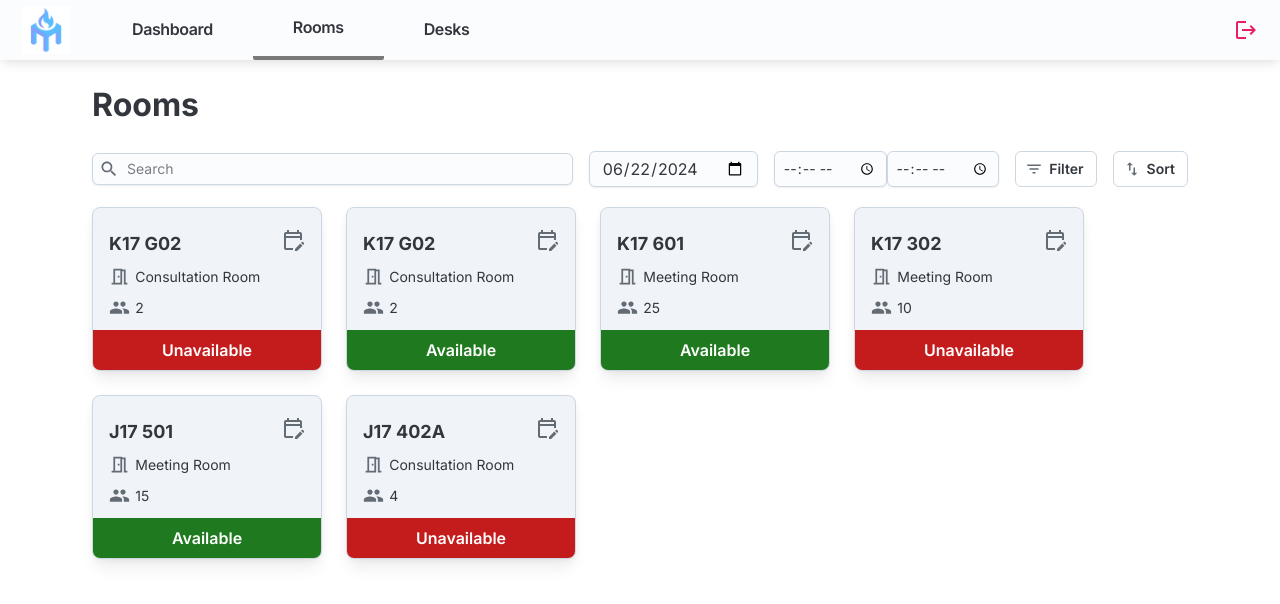
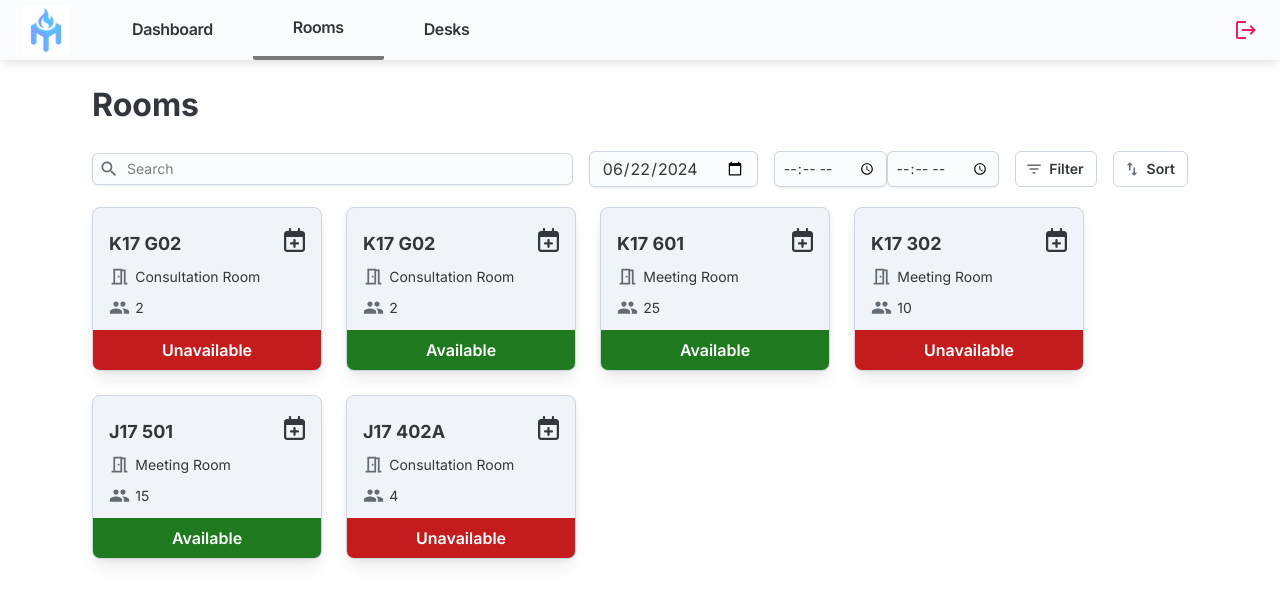
Before and after one commit to unsw-cse-comp99-3900/capstone-project-3900h13bfrancophiles, a Next.js app in the folder frontend/: page /rooms in a window 1280 px wide. Shown: the top 604 px of the page. Built offline with nearby package versions, Linux system fonts and the light colour scheme.

Commit message:
Cal plus icon

```diff
--- a/frontend/app/(pages)/layout.tsx
+++ b/frontend/app/(pages)/layout.tsx
@@ -3,6 +3,9 @@ import NavBar from '@/app/components/NavBar';
 import MobileNavBar from '@/app/components/MobileNavBar';
 import React from 'react';
 import {Stack} from "@mui/joy";
+import '@fortawesome/fontawesome-svg-core/styles.css';
+import { config } from '@fortawesome/fontawesome-svg-core';
+config.autoAddCss = false;
 
 export default function Layout({ children }: Readonly<{
   children: React.ReactNode;
--- a/frontend/app/components/roomCard.tsx
+++ b/frontend/app/components/roomCard.tsx
@@ -4,7 +4,9 @@ import * as React from "react";
 import {Card, CardContent, CardOverflow, Stack, Typography } from "@mui/joy";
 import PeopleIcon from "@mui/icons-material/People";
 import MeetingRoomOutlinedIcon from "@mui/icons-material/MeetingRoomOutlined";
-import EditCalendarOutlinedIcon from "@mui/icons-material/EditCalendarOutlined";
+import { FontAwesomeIcon } from "@fortawesome/react-fontawesome";
+import { faCalendarPlus } from '@fortawesome/free-regular-svg-icons'
+
 
 export type RoomData = {
   id: string;
@@ -38,7 +40,7 @@ export default function RoomCard({ room }: RoomCardProps) {
             <Typography level="title-lg" sx={{ mt: 1, fontWeight: "xl" }}>
               {room.name}
             </Typography>
-            <EditCalendarOutlinedIcon />
+            <FontAwesomeIcon fontSize="24px" icon={faCalendarPlus} />
           </Stack>
           <Typography
             level="body-sm"
--- a/frontend/package.json
+++ b/frontend/package.json
@@ -12,6 +12,9 @@
     "@emotion/react": "^11.11.4",
     "@emotion/styled": "^11.11.5",
     "@fontsource/inter": "^5.0.18",
+    "@fortawesome/fontawesome-svg-core": "^6.5.2",
+    "@fortawesome/free-regular-svg-icons": "^6.5.2",
+    "@fortawesome/react-fontawesome": "^0.2.2",
     "@mui/icons-material": "^5.15.20",
     "@mui/joy": "^5.0.0-beta.36",
     "@mui/material": "^5.15.20",
```
Also changed, not shown: 2 other files (tests, documents, lock files or other folders).
